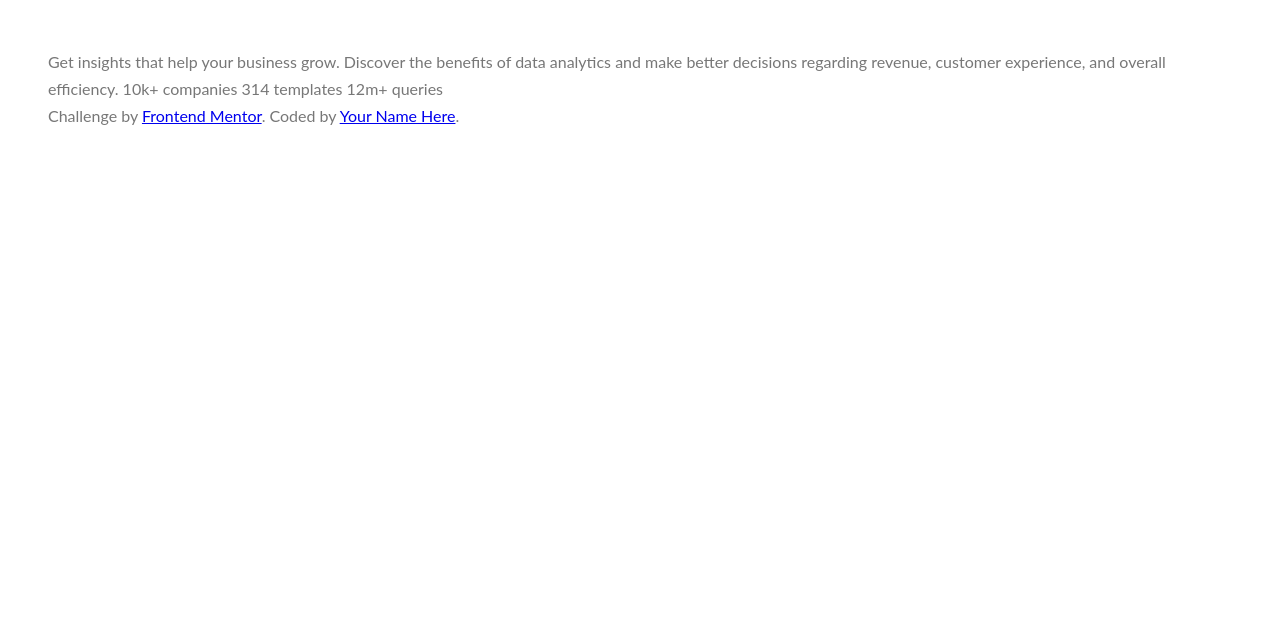
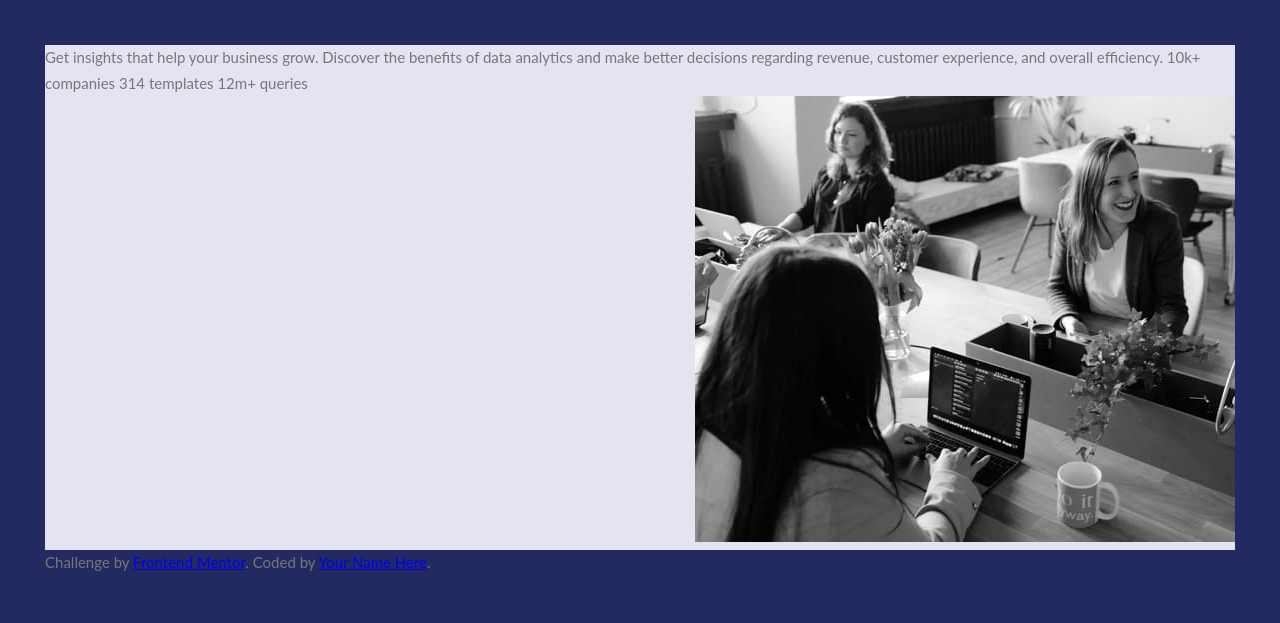
Before and after one commit to Atomize101/fontend-projects, a plain HTML site: page stats-preview-card-component-main/index.html in a window 1280 px wide. Drawn offline with Linux system fonts and the light colour scheme.

Commit message:
Working with image

```diff
--- a/stats-preview-card-component-main/css/style.css
+++ b/stats-preview-card-component-main/css/style.css
@@ -7,7 +7,7 @@
 }
 
 html {
-	font-size: 100%;
+	font-size: 15px;
 }
 
 body {
@@ -19,4 +19,14 @@ body {
 	padding: 3rem;
 	/* Padding around the entire page */
 	box-sizing: border-box;
+	background-color: rgb(35, 42, 97);
 }
+
+.card {
+	position: relative;
+	background-color: #e4e3f2;
+}
+
+.header-image {
+	text-align: right;
+}
--- a/stats-preview-card-component-main/index.html
+++ b/stats-preview-card-component-main/index.html
@@ -22,9 +22,14 @@
 		</style>
 	</head>
 	<body>
-		Get insights that help your business grow. Discover the benefits of data analytics and make better decisions
-		regarding revenue, customer experience, and overall efficiency. 10k+ companies 314 templates 12m+ queries
+		<header class="card">
+			Get insights that help your business grow. Discover the benefits of data analytics and make better decisions
+			regarding revenue, customer experience, and overall efficiency. 10k+ companies 314 templates 12m+ queries
 
+			<div class="header-image">
+				<img src="images/image-header-desktop.jpg" alt="image-header" />
+			</div>
+		</header>
 		<div>
 			Challenge by <a href="https://www.frontendmentor.io?ref=challenge" target="_blank">Frontend Mentor</a>.
 			Coded by <a href="#">Your Name Here</a>.
```
